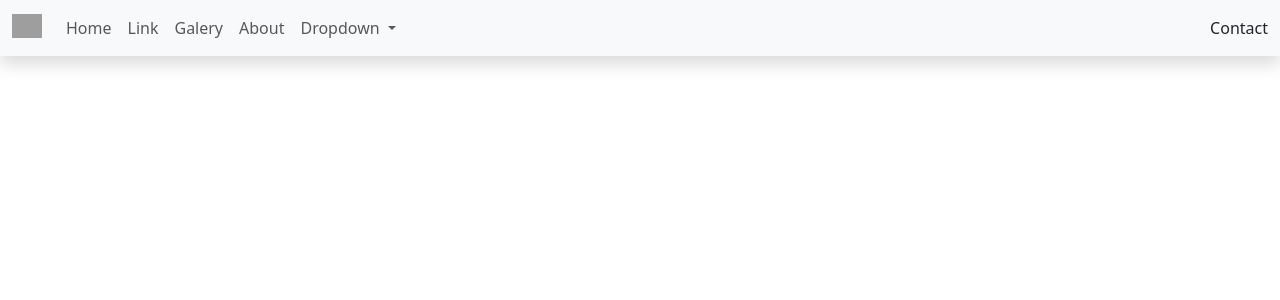
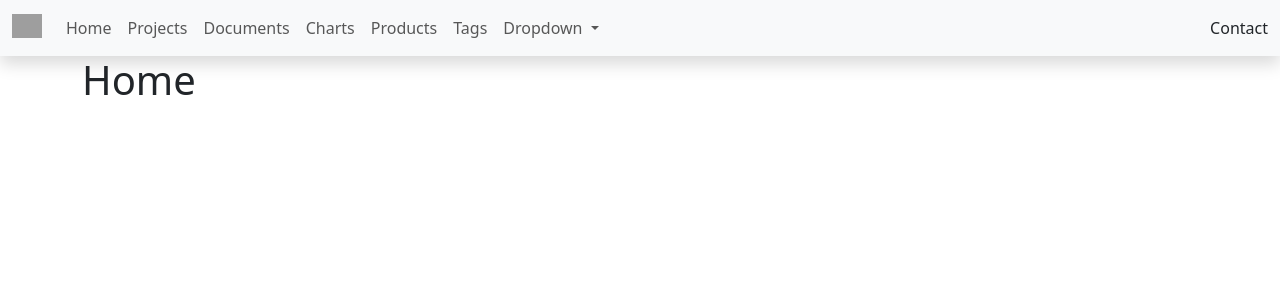
Before and after one commit to EduardoUDG/Angular_app, an Angular app: page / in a window 1280 px wide. Shown: the top 300 px of the page. Built offline with nearby package versions, Linux system fonts and the light colour scheme; grey boxes are pictures that could not be loaded.

Commit message:
update - container added

```diff
--- a/src/app/app.component.html
+++ b/src/app/app.component.html
@@ -1 +1,11 @@
 <app-navbar></app-navbar>
+
+<div class="container">
+  <div class="row">
+    <div class="col-12">
+
+      <h1>Home</h1>
+
+    </div>
+  </div>
+</div>
--- a/src/app/shared/components/navbar/navbar.component.html
+++ b/src/app/shared/components/navbar/navbar.component.html
@@ -16,15 +16,23 @@
         </li>
 
         <li class="nav-item">
-          <a class="nav-link" href="#">Link</a>
+          <a class="nav-link" href="#">Projects</a>
         </li>
 
         <li class="nav-item">
-          <a class="nav-link" href="#">Galery</a>
+          <a class="nav-link" href="#">Documents</a>
         </li>
 
         <li class="nav-item">
-          <a class="nav-link" href="#">About</a>
+          <a class="nav-link" href="#">Charts</a>
+        </li>
+
+        <li class="nav-item">
+          <a class="nav-link" href="#">Products</a>
+        </li>
+
+        <li class="nav-item">
+          <a class="nav-link" href="#">Tags</a>
         </li>
 
         <li class="nav-item dropdown">
```
